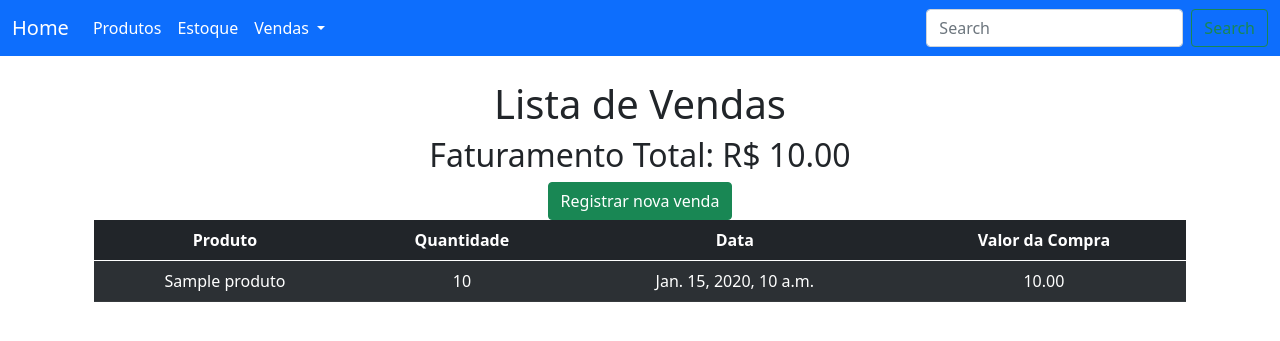
After one commit to HugoMoises/crm_project, a Django app: page /vendas/ in a window 1280 px wide. The commit adds this page. Shown: the top 341 px of the page. Run offline with Django 5.2, Linux system fonts and the light colour scheme; tables that the repository leaves empty hold one stand-in row (values such as "Sample post").

Commit message:
Registro e listagem de vendas

```diff
--- a/produtos/templates/base.html
+++ b/produtos/templates/base.html
@@ -23,13 +23,13 @@
               </li>
               <li class="nav-item dropdown">
                 <a class="nav-link active dropdown-toggle" href="#" id="navbarDropdown" role="button" data-bs-toggle="dropdown" aria-expanded="false">
-                  Dropdown
+                  Vendas
                 </a>
                 <ul class="dropdown-menu" aria-labelledby="navbarDropdown">
-                  <li><a class="dropdown-item" href="#">Action</a></li>
-                  <li><a class="dropdown-item" href="#">Another action</a></li>
+                  <li><a class="dropdown-item" href="{% url 'create_venda' %}">Registrar Venda</a></li>
+                  <li><a class="dropdown-item" href="{% url 'vendas' %}">Vendas Registradas</a></li>
                   <li><hr class="dropdown-divider"></li>
-                  <li><a class="dropdown-item" href="#">Something else here</a></li>
+                  <li><a class="dropdown-item" href="{% url 'estoque' %}">Estoque</a></li>
                 </ul>
               </li>
             </ul>
--- a/produtos/templates/produtos/estoque.html
+++ b/produtos/templates/produtos/estoque.html
@@ -7,7 +7,6 @@
             <tr>
                 <th scope="col">Produto</th>
                 <th scope="col">Quantidade</th>
-                <th scope="col">Ações</th>
             </tr>
         </thead>
         <tbody>
@@ -15,10 +14,6 @@
             <tr>
                 <td>{{ produto.nome }}</td>
                 <td>{{ produto.estoque }}</td>
-                <td>
-                    <a class="btn btn-warning btn-sm" href="#">Editar</a>
-                    <a class="btn btn-danger btn-sm" href="#">Excluir</a>
-                </td>
             </tr>
             {% endfor %}
         </tbody>
--- a/produtos/templates/produtos/produtos_list.html
+++ b/produtos/templates/produtos/produtos_list.html
@@ -22,8 +22,8 @@
               <td> {{produto.preco}} </td>
               <td> {{ produto.estoque }} </td>
               <td>
-                <a class="btn btn-warning btn-sm" href="#">Editar</a>
-                <a class="btn btn-danger btn-sm" href="#">Excluir</a>
+                <a class="btn btn-warning btn-sm" href="{% url 'produto_update' produto.id%}">Editar</a>
+                <a class="btn btn-danger btn-sm" href="{% url 'produto_delete' produto.id %}">Excluir</a>
               </td>
 
             </tr>
--- /dev/null
+++ b/produtos/templates/produtos/vendas.html
@@ -0,0 +1,30 @@
+{% extends 'base.html' %}
+{% block content %}
+<div style="text-align: center;" class="container">
+
+    <h1>Lista de Vendas</h1>
+    <h2>Faturamento Total: R$ {{ faturamento_total }}</h2>
+    <a class="btn btn-success" href="{% url 'create_venda' %}" role="button">Registrar nova venda</a>
+    <table class="table table-dark table-striped">
+        <thead>
+            <tr>
+              <th scope="col">Produto</th>
+              <th scope="col">Quantidade</th>
+              <th scope="col">Data</th>
+              <th scope="col">Valor da Compra</th>
+            </tr>
+        </thead>
+        <tbody>
+            {% for venda in vendas %}
+            <tr>
+              <td> {{ venda.produto.nome }} </td>
+              <td> {{ venda.quantidade }} </td>
+              <td> {{ venda.data }} </td>
+              <td> {{ venda.valor_total }} </td>
+            </tr>
+            {% endfor %}
+        </tbody>
+    </table>
+
+</div>
+{% endblock %}
--- a/produtos/urls.py
+++ b/produtos/urls.py
@@ -1,9 +1,15 @@
 from django.urls import path
-from .views import index, produto_list, create_produto, estoque
+from .views import index, produto_list, create_produto, estoque, vendas, create_venda, produto_update, produto_delete
 
 urlpatterns = [
     path('', index, name='index'),
+    #Produtos
     path('produtos/', produto_list, name='produto_list'),
     path('produtos/create/', create_produto, name='create_produto'),
+    path('produtos/update/<int:id>/', produto_update, name='produto_update'),
+    path('produtos/delete/<int:id>/', produto_delete, name='produto_delete'),
+    #Vendas
     path('estoque/', estoque, name='estoque'),
+    path('vendas/', vendas, name='vendas'),
+    path('vendas/create/', create_venda, name='create_venda'),
 ]
--- a/produtos/views.py
+++ b/produtos/views.py
@@ -1,9 +1,11 @@
-from django.shortcuts import render
+from django.shortcuts import render, redirect, get_object_or_404
 from .forms import ProdutoForm, ProdutoVenda
 from .models import Produto, Venda
 
 def index(request):
     return render(request, 'produtos/index.html')
+
+#CRUD Produtos
 
 def produto_list(request):
     produtos = Produto.objects.all()
@@ -32,22 +34,66 @@ def create_produto(request):
     }
     return render(request, 'produtos/produtos_create.html', context)
 
+def produto_update(request, id):
+    produto = get_object_or_404(Produto, id=id)
+    if request.method == 'POST':
+        form = ProdutoForm(request.POST, instance=produto)
+        if form.is_valid():
+            form.save()
+            return redirect('produto_list')
+    else:
+        form = ProdutoForm(instance=produto)
+
+    context = {
+        'form': form,
+        'produto': produto
+    }
+    return render(request, 'produtos/produtos_update.html', context)
+
+def produto_delete(request, id):
+    produto = get_object_or_404(Produto, id=id)
+    produto.delete()
+    return redirect('produto_list')
+
+
+#Estoque
 def estoque(request):
     produtos = Produto.objects.all()
+    context = {
+        'produtos': produtos
+    }
+    return render(request, 'produtos/estoque.html', context)
+
+
+#CRUD Vendas
+
+def vendas(request):
     vendas = Venda.objects.all()
+    faturamento_total = sum(venda.valor_total() for venda in vendas)
+    context = {
+        'vendas': vendas,
+        'faturamento_total': faturamento_total
+    }
+    return render(request, 'produtos/vendas.html', context)
+
+def create_venda(request):
     if request.method == 'POST':
         form = ProdutoVenda(request.POST)
         if form.is_valid():
             venda = form.save(commit=False)
             produto = venda.produto
-            produto.estoque -= venda.quantidade
-            produto.save()
-            venda.save()
+            if produto.estoque >= venda.quantidade:
+                produto.estoque -= venda.quantidade
+                print(f"Produto: {produto.nome} | Novo estoque: {produto.estoque}")
+                produto.save()
+                venda.save()
+                return redirect('vendas')
+            else:
+                form.add_error('quantidade', 'Quantidade em estoque insuficiente.')
     else:
         form = ProdutoVenda()
+
     context = {
-        'produtos': produtos,
-        'vendas': vendas,
         'form': form
     }
-    return render(request, 'produtos/estoque.html', context)
+    return render(request, 'produtos/vendas_create.html', context)
```
Also changed, not shown: produtos/templates/produtos/produtos_update.html (+11 -0 lines), produtos/templates/produtos/vendas_create.html (+13 -0 lines), produtos/templates/produtos/produtos_delete.html (deleted).
